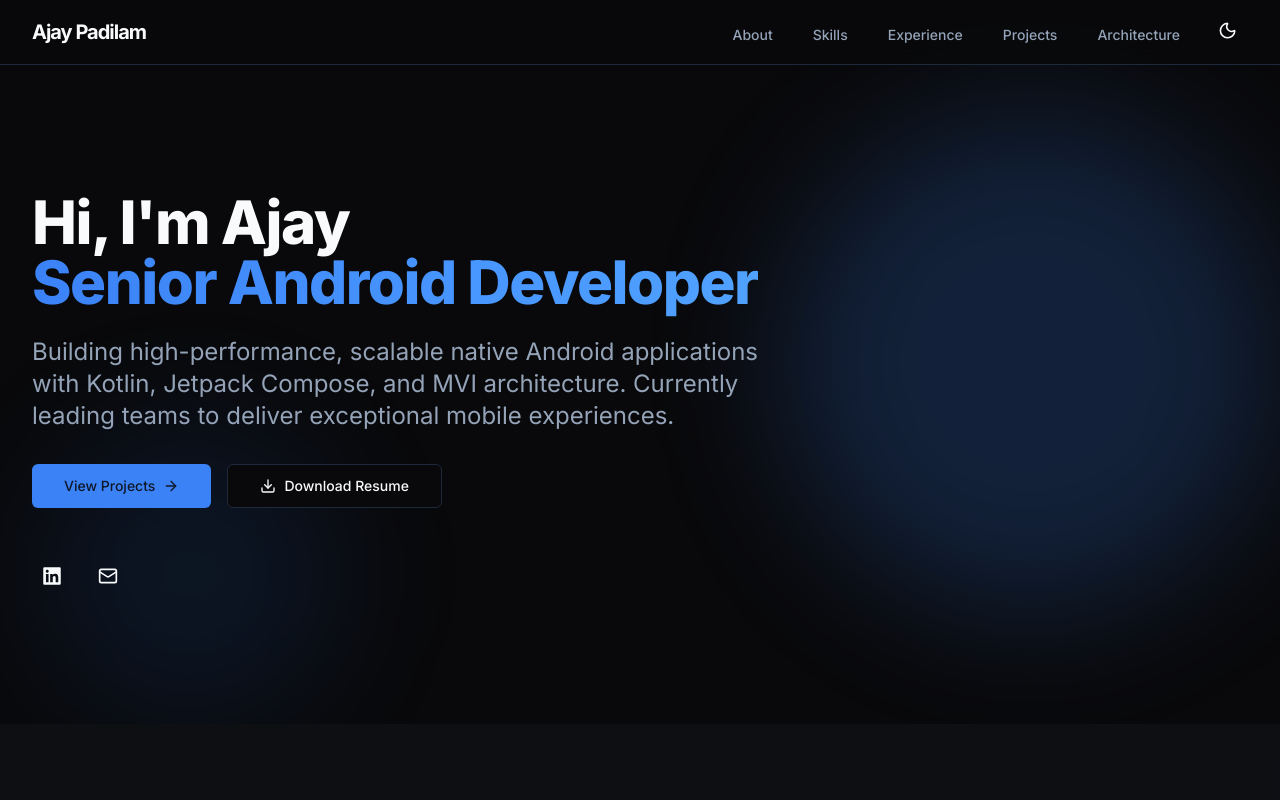
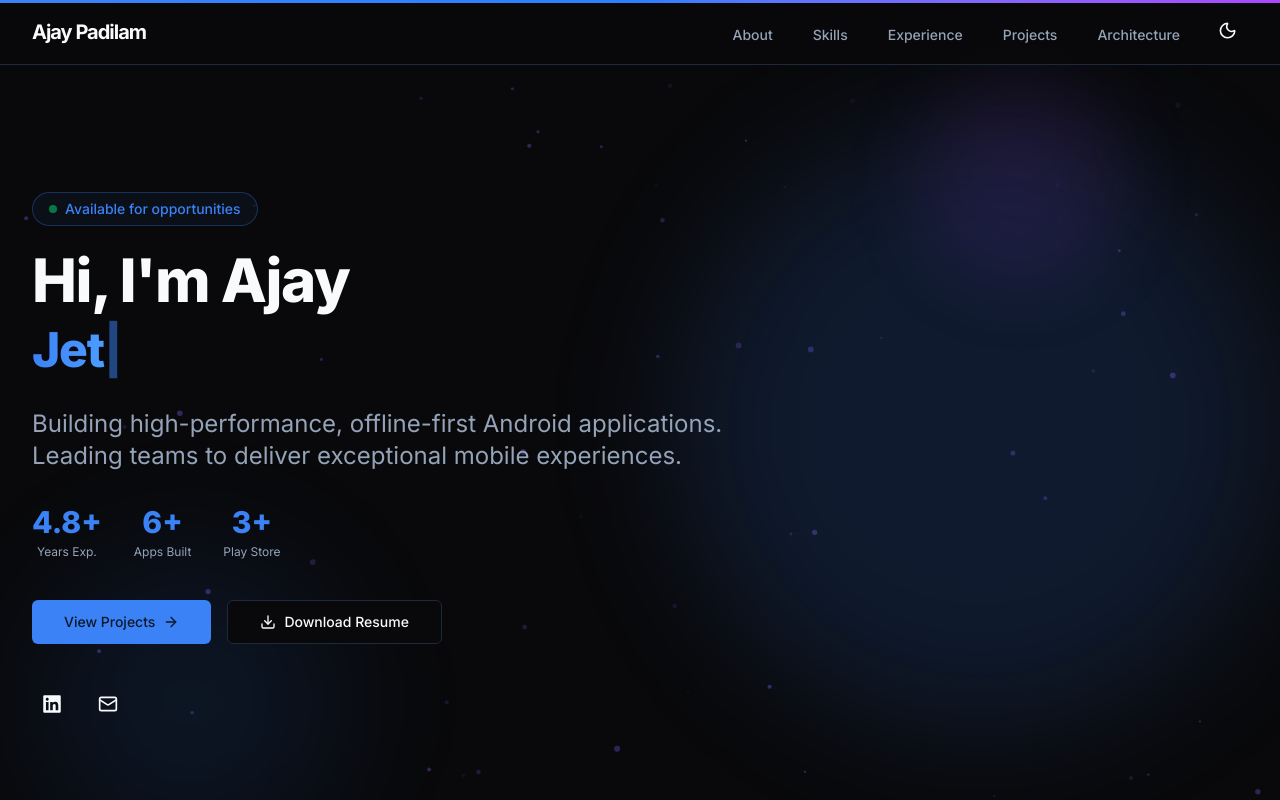
Before and after one commit to ajaypadilam/ajay-portfolio-, a Next.js app: page / in a window 1280 px wide. Shown: the top 800 px of the page. Built offline with nearby package versions, Linux system fonts and the light colour scheme.

Commit message:
feat: add full animations — typewriter, particles, scroll bar, counters, glow effects

```diff
--- a/src/app/layout.tsx
+++ b/src/app/layout.tsx
@@ -4,6 +4,7 @@ import "./globals.css";
 import { ThemeProvider } from "@/components/ThemeProvider";
 import { Navbar } from "@/components/layout/Navbar";
 import { Footer } from "@/components/layout/Footer";
+import { ScrollProgressBar } from "@/components/ui/ScrollProgressBar";
 
 const inter = Inter({ subsets: ["latin"] });
 
@@ -33,6 +34,7 @@ export default function RootLayout({
           disableTransitionOnChange
         >
           <div className="relative flex min-h-screen flex-col">
+          <ScrollProgressBar />
             <Navbar />
             <main className="flex-1">{children}</main>
             <Footer />
--- a/src/components/sections/Hero.tsx
+++ b/src/components/sections/Hero.tsx
@@ -6,44 +6,121 @@ import { Button } from "../ui/Button";
 import Link from "next/link";
 import { Download, Mail, ArrowRight } from "lucide-react";
 import { FaLinkedin } from "react-icons/fa";
+import { useEffect, useState } from "react";
+import { ParticleBackground } from "../ui/ParticleBackground";
+import { AnimatedCounter } from "../ui/AnimatedCounter";
+
+const roles = [
+  "Senior Android Developer",
+  "Team Lead",
+  "Jetpack Compose Expert",
+  "Offline-First Architect",
+  "POS Systems Builder",
+];
+
+function TypewriterText() {
+  const [roleIndex, setRoleIndex] = useState(0);
+  const [displayed, setDisplayed] = useState("");
+  const [deleting, setDeleting] = useState(false);
+
+  useEffect(() => {
+    const current = roles[roleIndex];
+    let timeout: ReturnType<typeof setTimeout>;
+
+    if (!deleting && displayed.length < current.length) {
+      timeout = setTimeout(() => setDisplayed(current.slice(0, displayed.length + 1)), 60);
+    } else if (!deleting && displayed.length === current.length) {
+      timeout = setTimeout(() => setDeleting(true), 1800);
+    } else if (deleting && displayed.length > 0) {
+      timeout = setTimeout(() => setDisplayed(current.slice(0, displayed.length - 1)), 35);
+    } else if (deleting && displayed.length === 0) {
+      setDeleting(false);
+      setRoleIndex((i) => (i + 1) % roles.length);
+    }
+
+    return () => clearTimeout(timeout);
+  }, [displayed, deleting, roleIndex]);
+
+  return (
+    <span className="text-transparent bg-clip-text bg-gradient-to-r from-primary to-blue-500 dark:to-blue-400">
+      {displayed}
+      <span className="animate-pulse text-primary">|</span>
+    </span>
+  );
+}
 
 export function Hero() {
   return (
     <section className="relative pt-32 pb-20 md:pt-48 md:pb-32 overflow-hidden">
+      {/* Particle background */}
+      <ParticleBackground />
+
       <div className="max-w-7xl mx-auto px-4 sm:px-6 lg:px-8 relative z-10">
         <div className="max-w-3xl">
           <motion.div
-            initial={{ opacity: 0, y: 20 }}
+            initial={{ opacity: 0, y: 30 }}
             animate={{ opacity: 1, y: 0 }}
-            transition={{ duration: 0.5 }}
+            transition={{ duration: 0.6 }}
           >
-            <h1 className="text-4xl md:text-6xl font-extrabold tracking-tight mb-6">
-              Hi, I&apos;m {personalInfo.name.split(" ")[0]} <br />
-              <span className="text-transparent bg-clip-text bg-gradient-to-r from-primary to-blue-600 dark:to-blue-400">
-                {personalInfo.role.split("|")[0].trim()}
-              </span>
+            <motion.div
+              initial={{ opacity: 0, x: -20 }}
+              animate={{ opacity: 1, x: 0 }}
+              transition={{ duration: 0.5, delay: 0.1 }}
+              className="inline-flex items-center gap-2 px-4 py-1.5 rounded-full border border-primary/30 bg-primary/5 text-primary text-sm font-medium mb-6"
+            >
+              <span className="w-2 h-2 rounded-full bg-green-400 animate-pulse" />
+              Available for opportunities
+            </motion.div>
+
+            <h1 className="text-4xl md:text-6xl font-extrabold tracking-tight mb-4">
+              Hi, I&apos;m {personalInfo.name.split(" ")[0]}
             </h1>
+            <h2 className="text-3xl md:text-5xl font-extrabold tracking-tight mb-6 min-h-[1.2em]">
+              <TypewriterText />
+            </h2>
           </motion.div>
 
           <motion.p
             initial={{ opacity: 0, y: 20 }}
             animate={{ opacity: 1, y: 0 }}
-            transition={{ duration: 0.5, delay: 0.1 }}
+            transition={{ duration: 0.5, delay: 0.3 }}
             className="text-xl md:text-2xl text-muted-foreground mb-8"
           >
-            Building high-performance, scalable native Android applications with Kotlin, Jetpack Compose, and MVI architecture.
-            Currently leading teams to deliver exceptional mobile experiences.
+            Building high-performance, offline-first Android applications.
+            Leading teams to deliver exceptional mobile experiences.
           </motion.p>
+
+          {/* Stats counters */}
+          <motion.div
+            initial={{ opacity: 0, y: 20 }}
+            animate={{ opacity: 1, y: 0 }}
+            transition={{ duration: 0.5, delay: 0.4 }}
+            className="flex gap-8 mb-10"
+          >
+            {[
+              { value: 4.8, suffix: "+", label: "Years Exp." },
+              { value: 6, suffix: "+", label: "Apps Built" },
+              { value: 3, suffix: "+", label: "Play Store" },
+            ].map((s) => (
+              <div key={s.label} className="text-center">
+                <div className="text-3xl font-extrabold text-primary">
+                  <AnimatedCounter to={s.value} suffix={s.suffix} />
+                </div>
+                <div className="text-xs text-muted-foreground mt-1">{s.label}</div>
+              </div>
+            ))}
+          </motion.div>
 
           <motion.div
             initial={{ opacity: 0, y: 20 }}
             animate={{ opacity: 1, y: 0 }}
-            transition={{ duration: 0.5, delay: 0.2 }}
+            transition={{ duration: 0.5, delay: 0.5 }}
             className="flex flex-wrap gap-4"
           >
-            <Button asChild size="lg">
+            <Button asChild size="lg" className="group">
               <Link href="#projects">
-                View Projects <ArrowRight className="ml-2 w-4 h-4" />
+                View Projects{" "}
+                <ArrowRight className="ml-2 w-4 h-4 group-hover:translate-x-1 transition-transform" />
               </Link>
             </Button>
             <Button asChild variant="outline" size="lg">
@@ -56,17 +133,16 @@ export function Hero() {
           <motion.div
             initial={{ opacity: 0 }}
             animate={{ opacity: 1 }}
-            transition={{ duration: 0.5, delay: 0.4 }}
-            className="mt-12 flex gap-4"
+            transition={{ duration: 0.5, delay: 0.7 }}
+            className="mt-10 flex gap-4"
           >
-
-            <Button asChild variant="ghost" size="icon">
+            <Button asChild variant="ghost" size="icon" className="hover:text-primary hover:scale-110 transition-transform">
               <Link href={personalInfo.linkedin} target="_blank" rel="noopener noreferrer">
                 <FaLinkedin className="w-5 h-5" />
                 <span className="sr-only">LinkedIn</span>
               </Link>
             </Button>
-            <Button asChild variant="ghost" size="icon">
+            <Button asChild variant="ghost" size="icon" className="hover:text-primary hover:scale-110 transition-transform">
               <Link href={`mailto:${personalInfo.email}`}>
                 <Mail className="w-5 h-5" />
                 <span className="sr-only">Email</span>
@@ -76,9 +152,10 @@ export function Hero() {
         </div>
       </div>
 
-      {/* Background decoration */}
-      <div className="absolute top-1/2 right-0 -translate-y-1/2 w-[500px] h-[500px] bg-primary/20 rounded-full blur-3xl -z-10 animate-pulse hidden md:block"></div>
-      <div className="absolute bottom-0 left-10 w-[300px] h-[300px] bg-blue-500/10 rounded-full blur-3xl -z-10 hidden md:block"></div>
+      {/* Background glows */}
+      <div className="absolute top-1/2 right-0 -translate-y-1/2 w-[600px] h-[600px] bg-primary/15 rounded-full blur-3xl -z-10 animate-pulse hidden md:block" />
+      <div className="absolute bottom-0 left-10 w-[300px] h-[300px] bg-blue-500/10 rounded-full blur-3xl -z-10 hidden md:block" />
+      <div className="absolute top-20 right-40 w-[200px] h-[200px] bg-purple-500/10 rounded-full blur-2xl -z-10 hidden md:block" />
     </section>
   );
 }
--- /dev/null
+++ b/src/components/ui/AnimatedCounter.tsx
@@ -0,0 +1,34 @@
+"use client";
+
+import { useEffect, useState, useRef } from "react";
+import { useInView } from "framer-motion";
+
+interface Props {
+  to: number;
+  suffix?: string;
+  duration?: number;
+}
+
+export function AnimatedCounter({ to, suffix = "", duration = 1800 }: Props) {
+  const [count, setCount] = useState(0);
+  const ref = useRef<HTMLSpanElement>(null);
+  const inView = useInView(ref, { once: true });
+
+  useEffect(() => {
+    if (!inView) return;
+    let start = 0;
+    const step = to / (duration / 16);
+    const timer = setInterval(() => {
+      start += step;
+      if (start >= to) {
+        setCount(to);
+        clearInterval(timer);
+      } else {
+        setCount(parseFloat(start.toFixed(1)));
+      }
+    }, 16);
+    return () => clearInterval(timer);
+  }, [inView, to, duration]);
+
+  return <span ref={ref}>{count}{suffix}</span>;
+}
--- /dev/null
+++ b/src/components/ui/ParticleBackground.tsx
@@ -0,0 +1,93 @@
+"use client";
+
+import { useEffect, useRef } from "react";
+
+interface Particle {
+  x: number;
+  y: number;
+  vx: number;
+  vy: number;
+  size: number;
+  opacity: number;
+}
+
+export function ParticleBackground() {
+  const canvasRef = useRef<HTMLCanvasElement>(null);
+
+  useEffect(() => {
+    const canvas = canvasRef.current;
+    if (!canvas) return;
+    const ctx = canvas.getContext("2d");
+    if (!ctx) return;
+
+    let animId: number;
+    const particles: Particle[] = [];
+    const COUNT = 60;
+
+    const resize = () => {
+      canvas.width = canvas.offsetWidth;
+      canvas.height = canvas.offsetHeight;
+    };
+    resize();
+    window.addEventListener("resize", resize);
+
+    // Init particles
+    for (let i = 0; i < COUNT; i++) {
+      particles.push({
+        x: Math.random() * canvas.width,
+        y: Math.random() * canvas.height,
+        vx: (Math.random() - 0.5) * 0.4,
+        vy: (Math.random() - 0.5) * 0.4,
+        size: Math.random() * 2 + 1,
+        opacity: Math.random() * 0.5 + 0.1,
+      });
+    }
+
+    const draw = () => {
+      ctx.clearRect(0, 0, canvas.width, canvas.height);
+
+      particles.forEach((p, i) => {
+        p.x += p.vx;
+        p.y += p.vy;
+        if (p.x < 0 || p.x > canvas.width) p.vx *= -1;
+        if (p.y < 0 || p.y > canvas.height) p.vy *= -1;
+
+        ctx.beginPath();
+        ctx.arc(p.x, p.y, p.size, 0, Math.PI * 2);
+        ctx.fillStyle = `rgba(139, 92, 246, ${p.opacity})`;
+        ctx.fill();
+
+        // Draw connecting lines between close particles
+        for (let j = i + 1; j < particles.length; j++) {
+          const dx = particles[j].x - p.x;
+          const dy = particles[j].y - p.y;
+          const dist = Math.sqrt(dx * dx + dy * dy);
+          if (dist < 100) {
+            ctx.beginPath();
+            ctx.moveTo(p.x, p.y);
+            ctx.lineTo(particles[j].x, particles[j].y);
+            ctx.strokeStyle = `rgba(139, 92, 246, ${0.08 * (1 - dist / 100)})`;
+            ctx.lineWidth = 0.5;
+            ctx.stroke();
+          }
+        }
+      });
+
+      animId = requestAnimationFrame(draw);
+    };
+
+    draw();
+
+    return () => {
+      cancelAnimationFrame(animId);
+      window.removeEventListener("resize", resize);
+    };
+  }, []);
+
+  return (
+    <canvas
+      ref={canvasRef}
+      className="absolute inset-0 w-full h-full -z-10 opacity-60"
+    />
+  );
+}
--- /dev/null
+++ b/src/components/ui/ScrollProgressBar.tsx
@@ -0,0 +1,16 @@
+"use client";
+
+import { useEffect, useState } from "react";
+import { motion, useScroll, useSpring } from "framer-motion";
+
+export function ScrollProgressBar() {
+  const { scrollYProgress } = useScroll();
+  const scaleX = useSpring(scrollYProgress, { stiffness: 100, damping: 30 });
+
+  return (
+    <motion.div
+      style={{ scaleX, transformOrigin: "0%" }}
+      className="fixed top-0 left-0 right-0 h-[3px] bg-gradient-to-r from-primary via-blue-500 to-purple-500 z-[9999]"
+    />
+  );
+}
```
Also changed, not shown: src/components/sections/Skills.tsx (+19 -6 lines).
